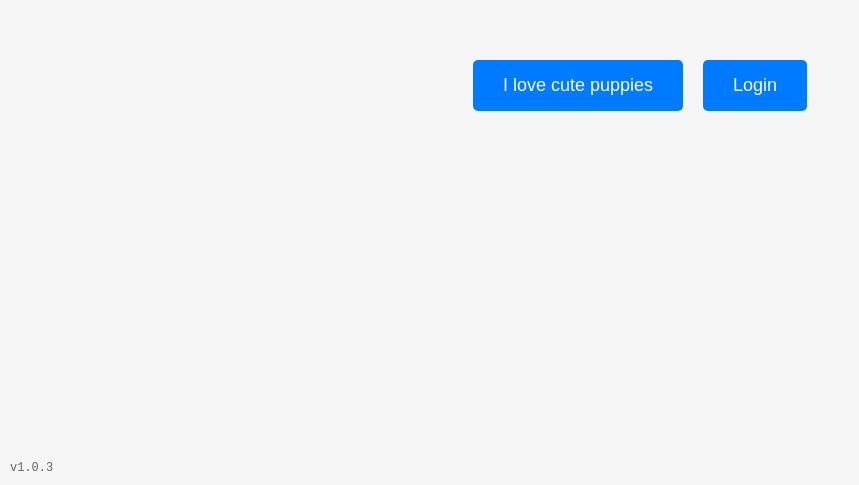
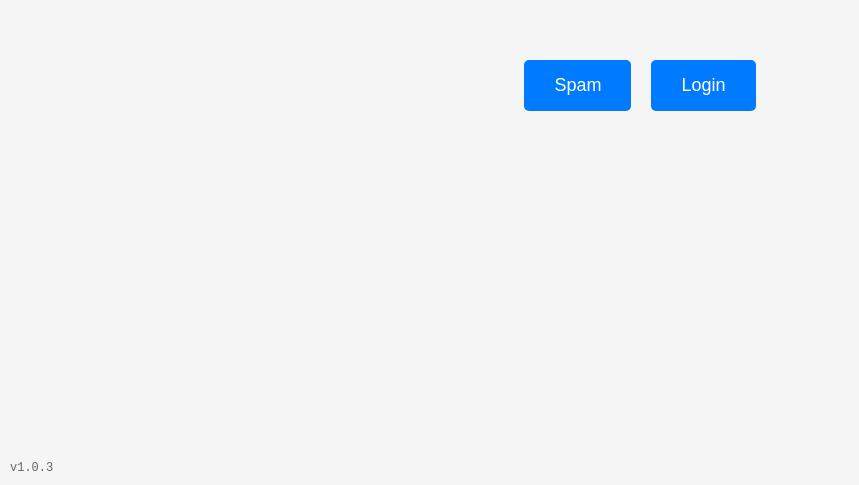
Before and after one commit to AntiExile/WebOofies, a website: page index.html in a window 1280 px wide. Shown: the part 315-800 px from the top of the page, without its empty margins (0-859 px from the left). Drawn offline with Linux system fonts and the light colour scheme.

Commit message:
8 (Cookie)

```diff
--- a/index.html
+++ b/index.html
@@ -32,7 +32,7 @@
     </style>
 </head>
 <body>
-    <button onclick="launchWindows()">I love cute puppies</button>
+    <button onclick="launchWindows()">Spam</button>
     <button onclick="window.location.href='/login'">Login</button>
     <div class="version-counter">v1.0.3</div>
     <script>
```
